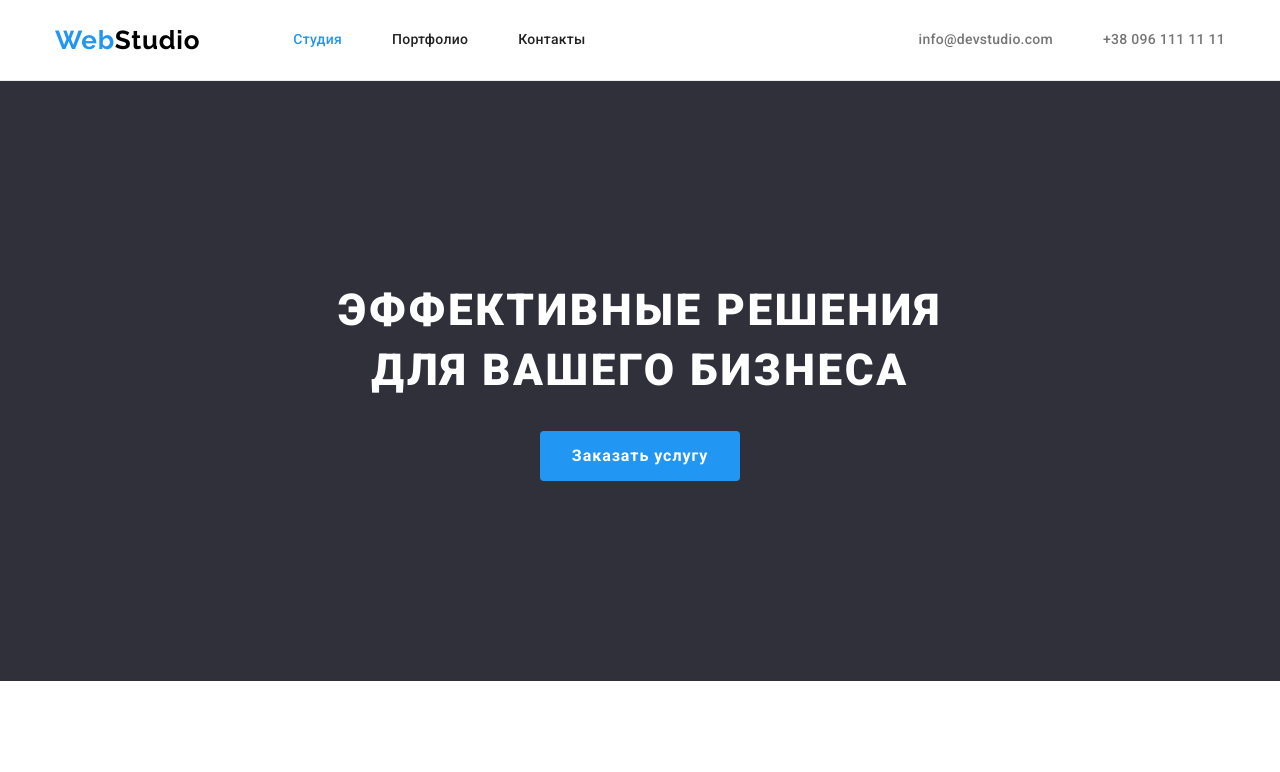
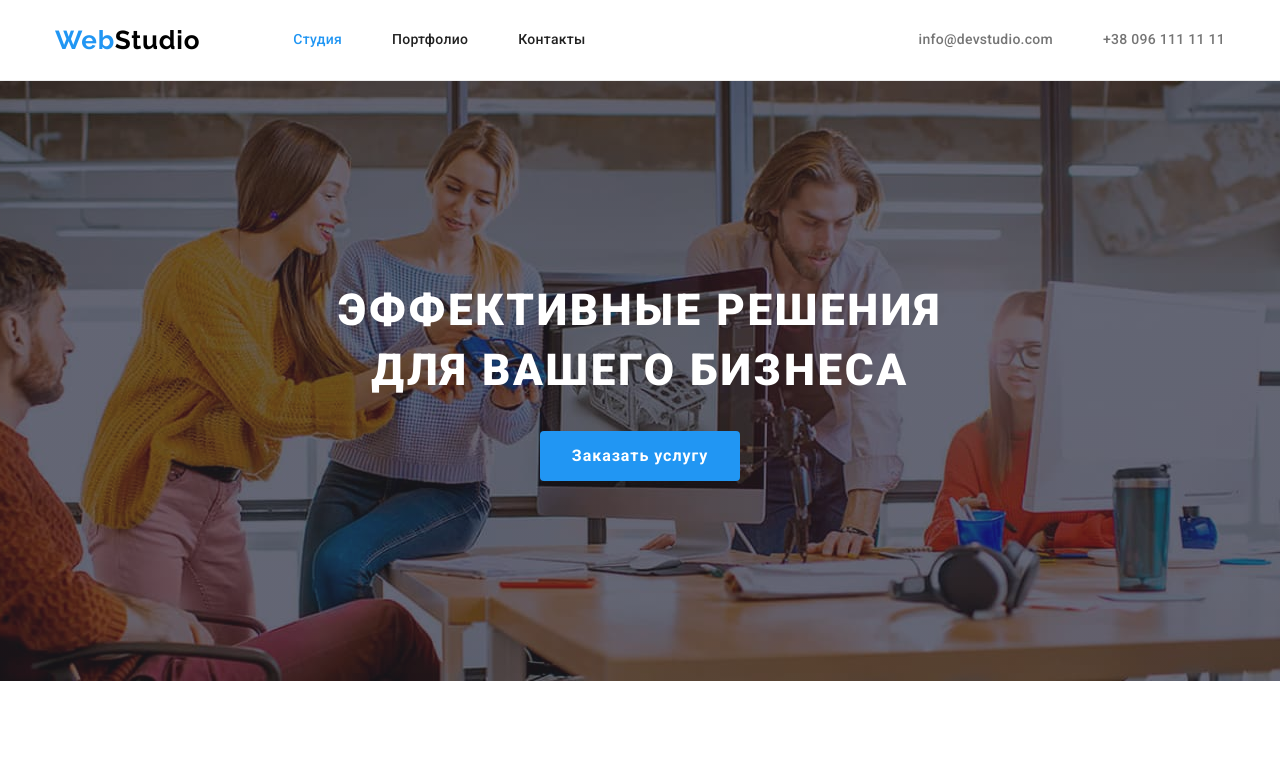
Before and after one commit to DimaSurdiy/goit-markup-hw-04, a plain HTML site: page index.html in a window 1280 px wide. Shown: the top 772 px of the page. Drawn offline with nearby package versions, Linux system fonts and the light colour scheme.

Commit message:
Добавляет фон для секции Герой

```diff
--- a/css/styles.css
+++ b/css/styles.css
@@ -165,10 +165,19 @@ a {
 /*-------- Секция герой --------*/
 
 .hero {
+  max-width: 1600px;
+  min-height: 600px;
+  margin-left: auto;
+  margin-right: auto;
   padding-top: 200px;
   padding-bottom: 200px;
 
   background-color: var(--bg-dark-color);
+  background-image: linear-gradient(rgba(47, 48, 58, 0.4), rgba(47, 48, 58, 0.4)),
+    url('../images/hero-bg.jpg');
+  background-size: cover;
+  background-repeat: no-repeat;
+  background-position: center;
 
   text-align: center;
 }
```
Also changed, not shown: images/hero-bg.jpg (added).
